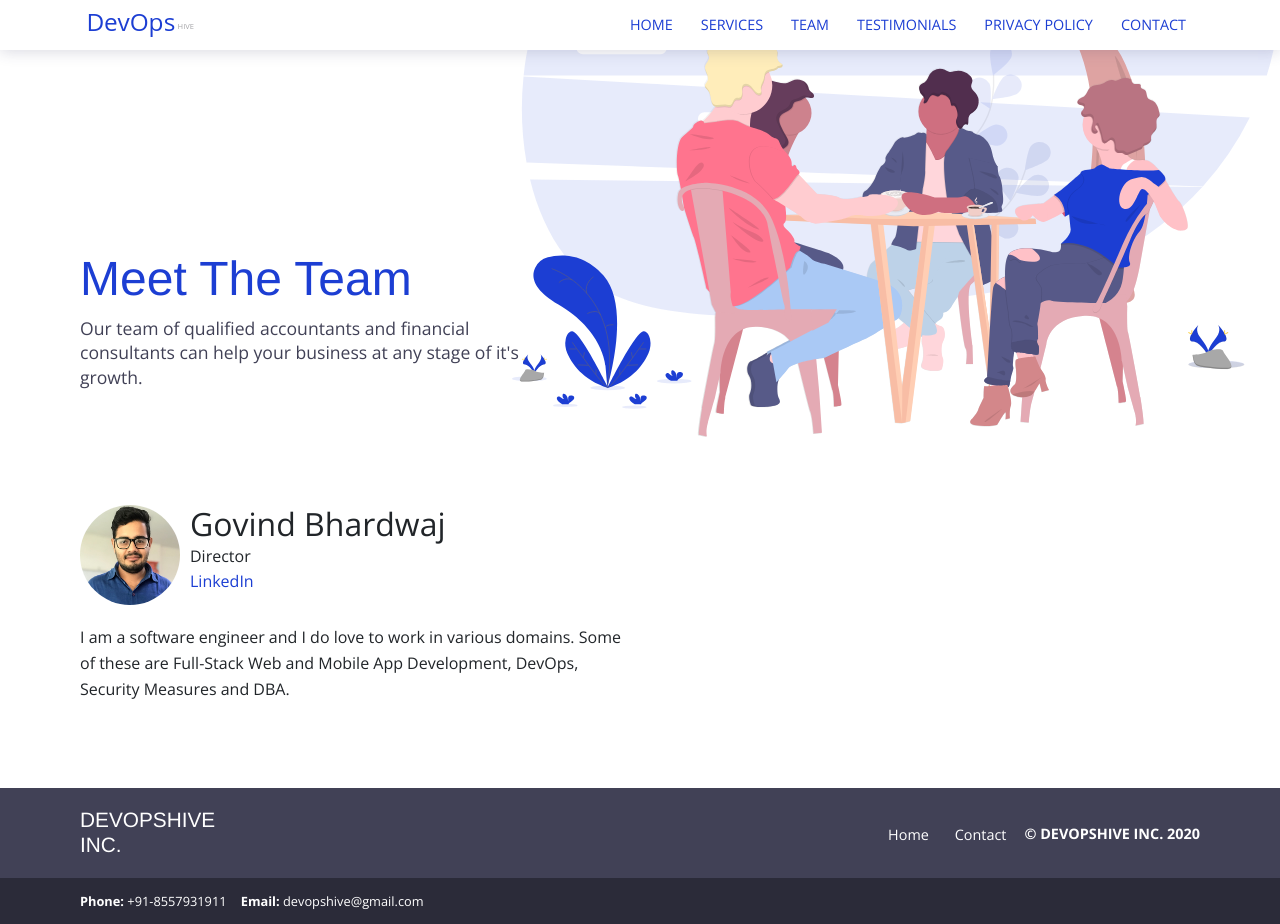
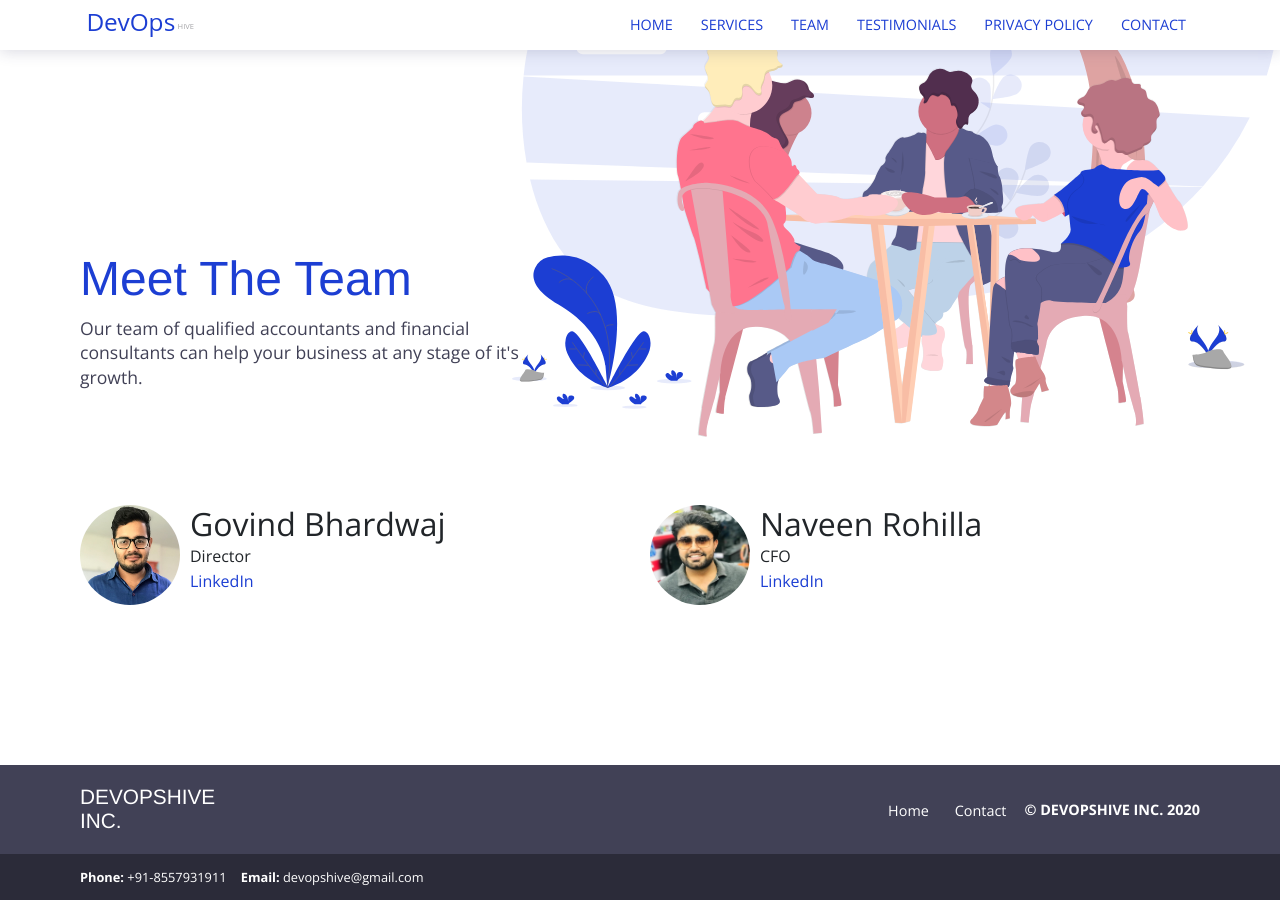
Before and after one commit to devopshive/devopshive.github.io, a Jekyll site: the page built from team.html, in a window 1280 px wide. Built offline with Jekyll 4.4.1, drawn with Linux system fonts in a browser that asks for light colours; after the commit the page ends 900 px from its top, so only the background shows below that.

Commit message:
team changes

```diff
--- a/_team/govind.md
+++ b/_team/govind.md
@@ -5,5 +5,3 @@ jobtitle: "Director"
 email: "govindbhardwaj@outlook.com"
 linkedinurl: "https://www.linkedin.com/in/govindbhardwaj/"
 ---
-
-I am a software engineer and I do love to work in various domains. Some of these are Full-Stack Web and Mobile App Development, DevOps, Security Measures and DBA.
```
Also changed, not shown: _team/naveen.md (added, +7 -0 lines), images/team/naveen.jpeg (added), images/team/sage-kirk-485982-unsplash.jpg (deleted).
